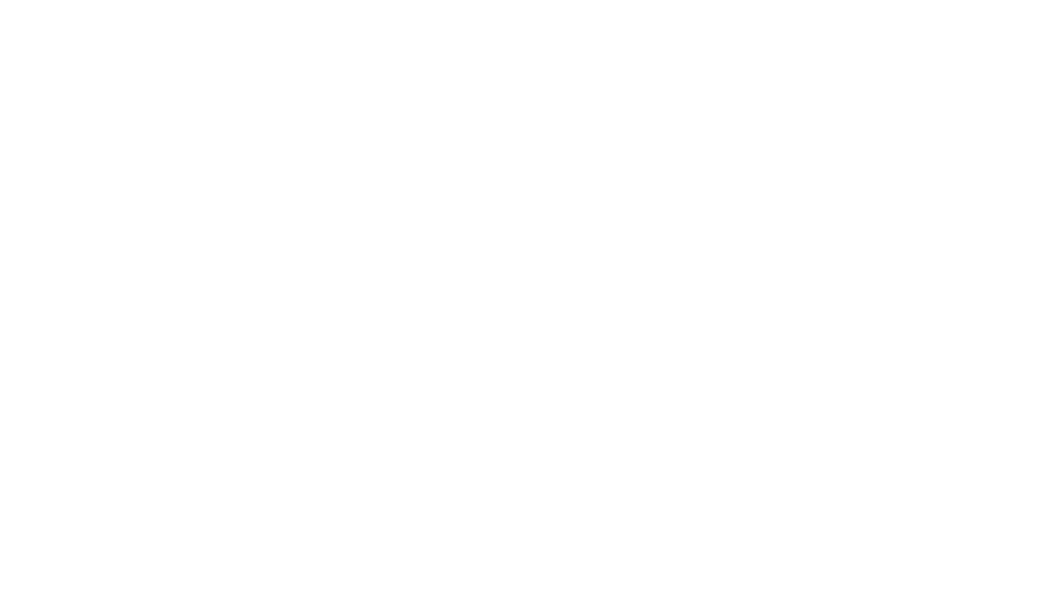
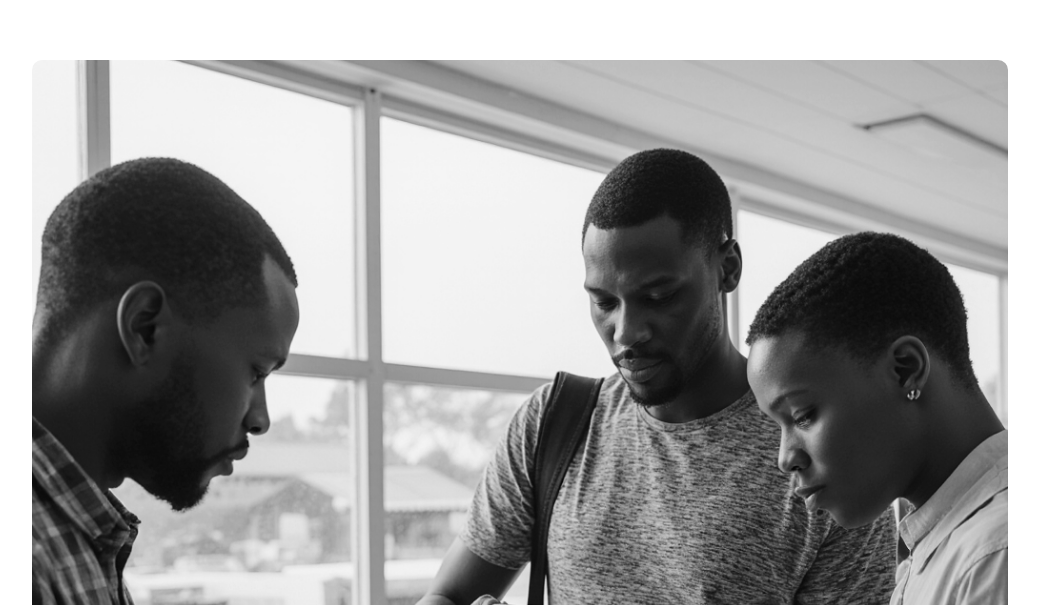
Before and after one commit to festus-sulumeti/sacco_yetu, a React (Vite) app: page / in a window 1280 px wide. Shown: the part 1715-2320 px from the top of the page, without its empty margins (120-1159 px from the left). Before the commit the page ends 1647 px from the top, so only its background shows below. Built offline with nearby package versions, Linux system fonts and the light colour scheme.

Commit message:
feat: imported the section

```diff
--- a/src/components/Herosection/HeroSection.tsx
+++ b/src/components/Herosection/HeroSection.tsx
@@ -6,6 +6,7 @@
 import { Link } from 'react-router-dom'
 import { useState } from 'react'
 import DetailsSector from './Detailssection'
+import SectionPage from './Section'
 
 
 
@@ -161,6 +162,7 @@
             </main>
 
             <DetailsSector />
+            <SectionPage />
         </>
     )
 }
```
